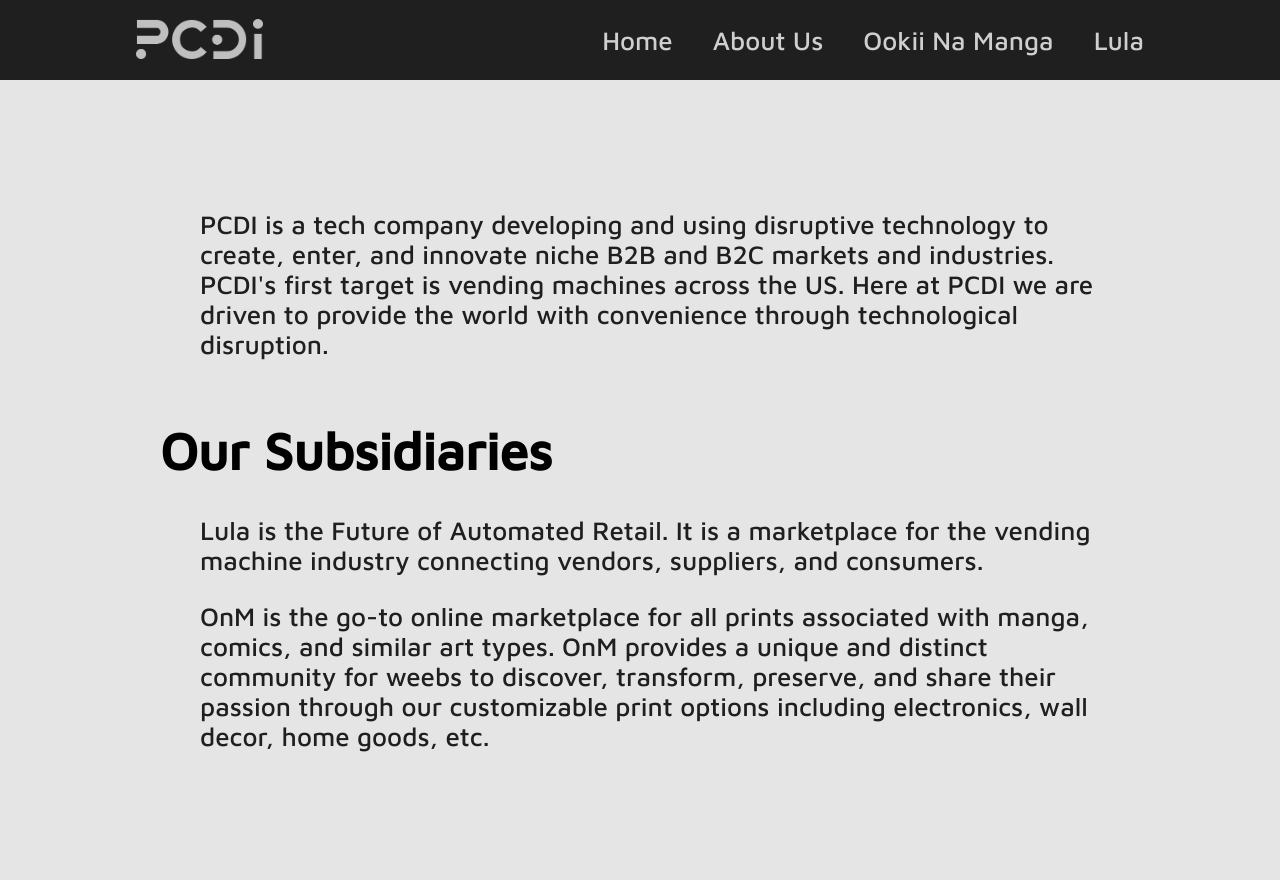
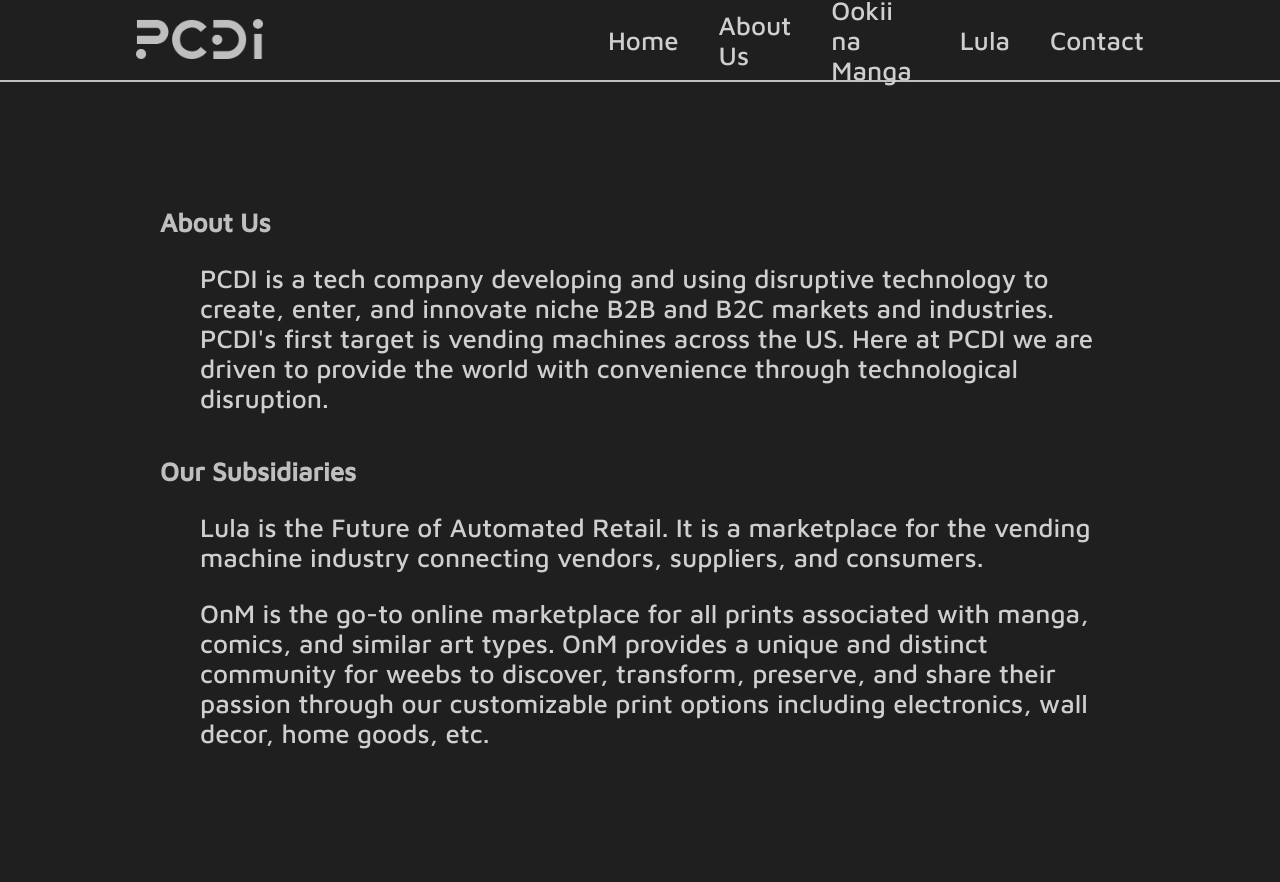
Before and after one commit to jh3925/React-PCDI, a React (Create React App) app: page / in a window 1280 px wide. Built offline with nearby package versions, Linux system fonts and the light colour scheme.

Commit message:
update App.tsx, App.css

```diff
--- a/src/App.css
+++ b/src/App.css
@@ -1,3 +1,27 @@
+
+/*Colors
+PCDI:
+Purple: #5E20E4
+Dark: #1B1B1B
+Light: #BFBFBF
+
+Dark-Logo-Background: #1F1F1F
+
+OnM:
+Dark-Gray: #292929
+White: #FFF
+Dark: #1B1B1B
+Purple: #5E20E4
+
+#E5E5E5
+*/
+
+:root {
+  --text-color: #BFBFBF;
+  --body-color: #1F1F1F;
+  --secondary-color: #5E20E4;
+}
+
 .App {
   text-align: center;
 }
@@ -15,14 +39,16 @@
   align-items: center;
   justify-content: space-between;
   padding: 0 17vmin;
+  border-bottom: 2px solid var(--text-color);
 }
 
-.App-navlinks {
+.App-navlinks{
   height: 5vmin;
   display: flex;
   justify-content: end;
   align-items: center;
-  width: 50vmax;
+  width: 45vmax;
+  color: var(--secondary-color)
 }
 
 .App-navlinks a, p {
@@ -33,22 +59,21 @@
 }
 
 .App-body {
-  background-color: #E5E5E5;
+  background-color: var(--body-color);
   min-height: 100vh;
   display: flex;
   flex-direction: column;
   align-items: center;
   justify-content: center;
-  font-size: calc(10px + 2vmin);
   padding: 0 20vmin;
-  color: #000;
 }
 
-.App-body p {
-  color: #1F1F1F;
+.App-body h1 {
+  color: var(--text-color);
+  font-size: calc(15px + 2vmin);
 }
 
-
-.App-link {
-  color: #61dafb;
+.App-body h1 {
+  color: var(--text-color);
+  font-size: calc(10px + 2vmin);
 }
--- a/src/App.tsx
+++ b/src/App.tsx
@@ -11,8 +11,9 @@
       <div className="App-navlinks">
         <a href="./">Home</a>
         <a href="./">About Us</a>
-        <a href="https://ookiinamanga.com/">Ookii Na Manga</a>
+        <a href="https://ookiinamanga.com/">Ookii na Manga</a>
         <a href="./">Lula</a>
+        <a href="./">Contact</a>
       </div>
     </div>
   )
@@ -21,9 +22,12 @@
 function Home() {
   return (
     <div className="App-body">
-      <p>
-      PCDI is a tech company developing and using disruptive technology to create, enter, and innovate niche B2B and B2C markets and industries. PCDI's first target is vending machines across the US.
-      Here at PCDI we are driven to provide the world with convenience through technological disruption.</p>
+      <div>
+        <h1>About Us</h1>
+        <p>
+        PCDI is a tech company developing and using disruptive technology to create, enter, and innovate niche B2B and B2C markets and industries. PCDI's first target is vending machines across the US.
+        Here at PCDI we are driven to provide the world with convenience through technological disruption.</p>
+      </div>
       <div>
         <h1>Our Subsidiaries</h1>
         <p>Lula is the Future of Automated Retail. It is a marketplace for the vending machine industry connecting vendors, suppliers, and consumers.</p>
```
